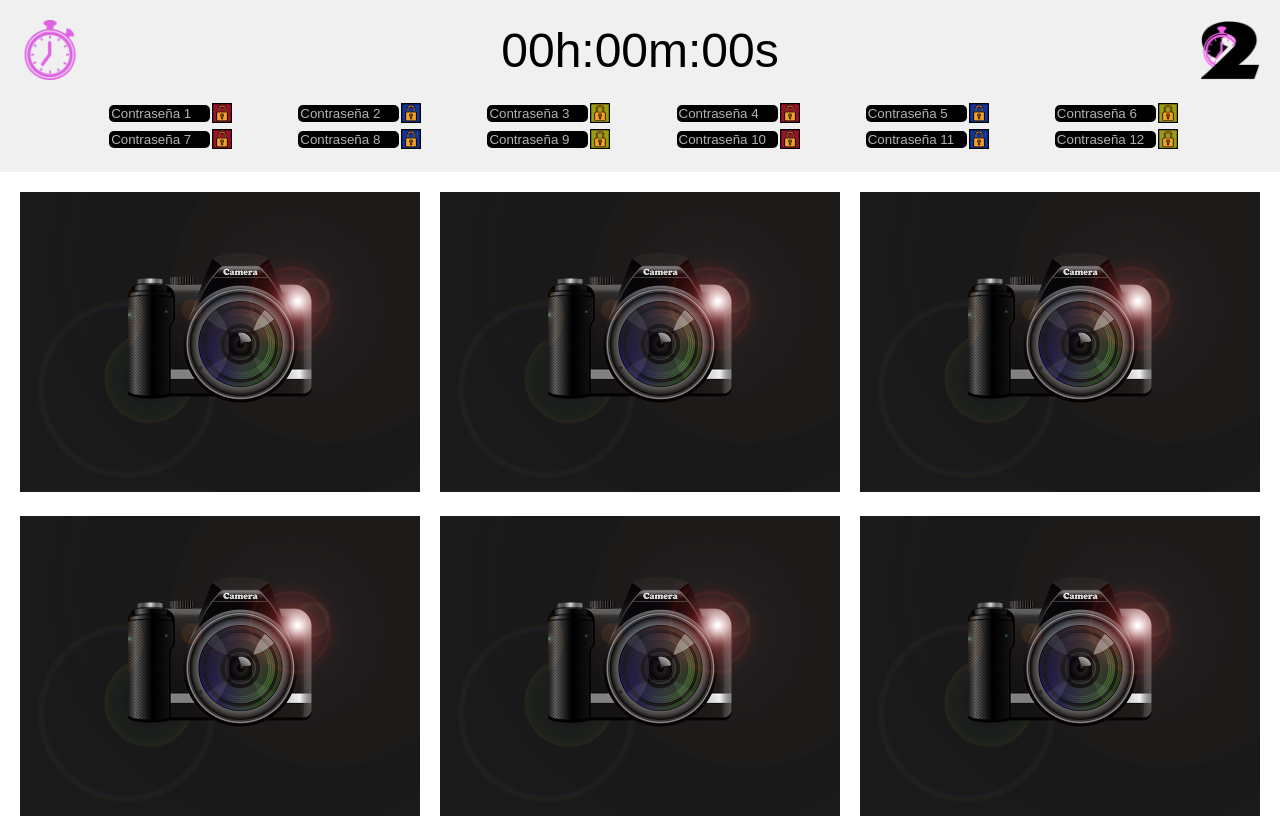
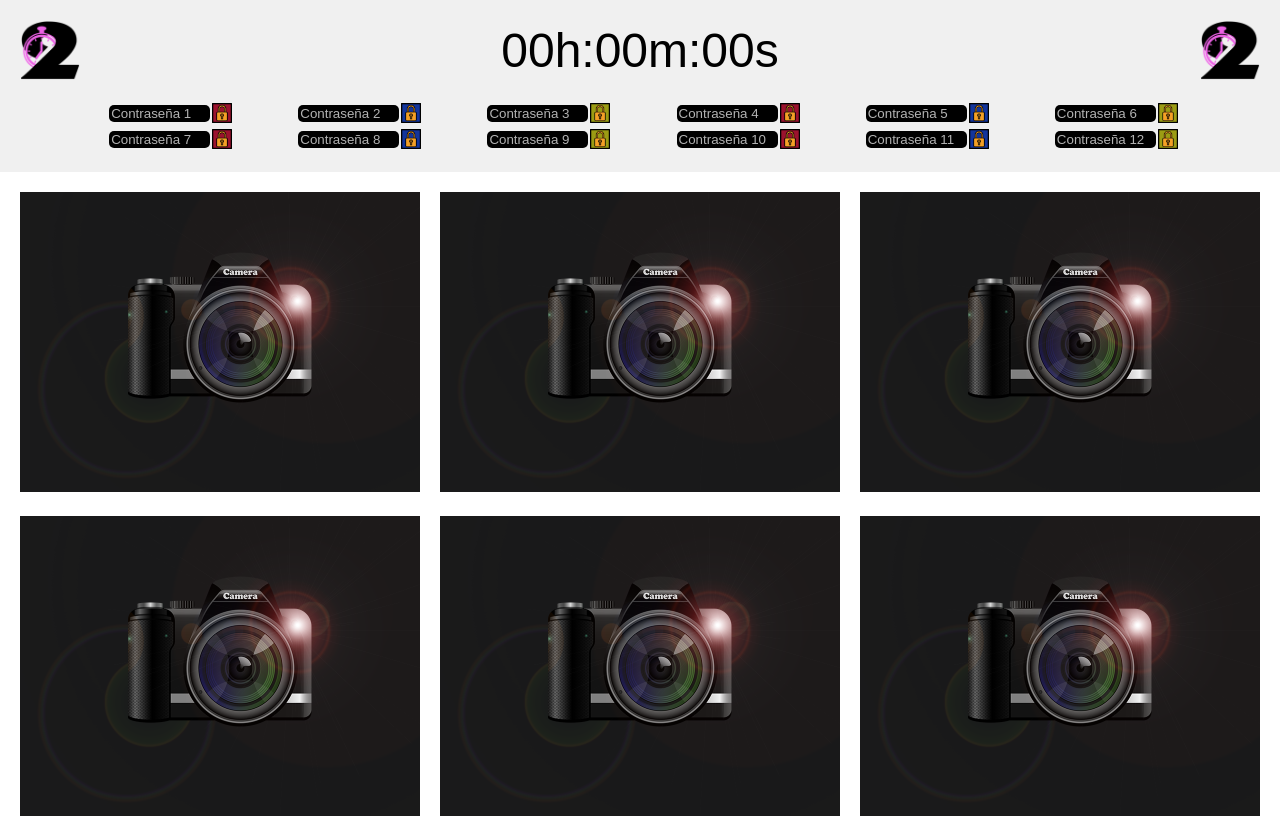
Before and after one commit to AdrianAlonso2002/JuegoDelTemporizador2, a plain HTML site: page index.html in a window 1280 px wide. Shown: the top 823 px of the page. Drawn offline with Linux system fonts and the light colour scheme; some packages are replaced by stand-ins of ours; a script that the page names is missing.

Commit message:
Update index.html

```diff
--- a/index.html
+++ b/index.html
@@ -18,7 +18,7 @@
 <body>
     <header>
         <div class="header-top">
-            <img id="imgtimer" src="img/cronoRosa.png" alt="Cronómetro">
+            <img id="imgtimer" src="img/crono2.png" alt="Cronómetro">
             <div id="timer">00h:00m:00s</div>
             <img id="imgtimer" src="img/crono2.png" alt="Cronómetro">
         </div>
```
